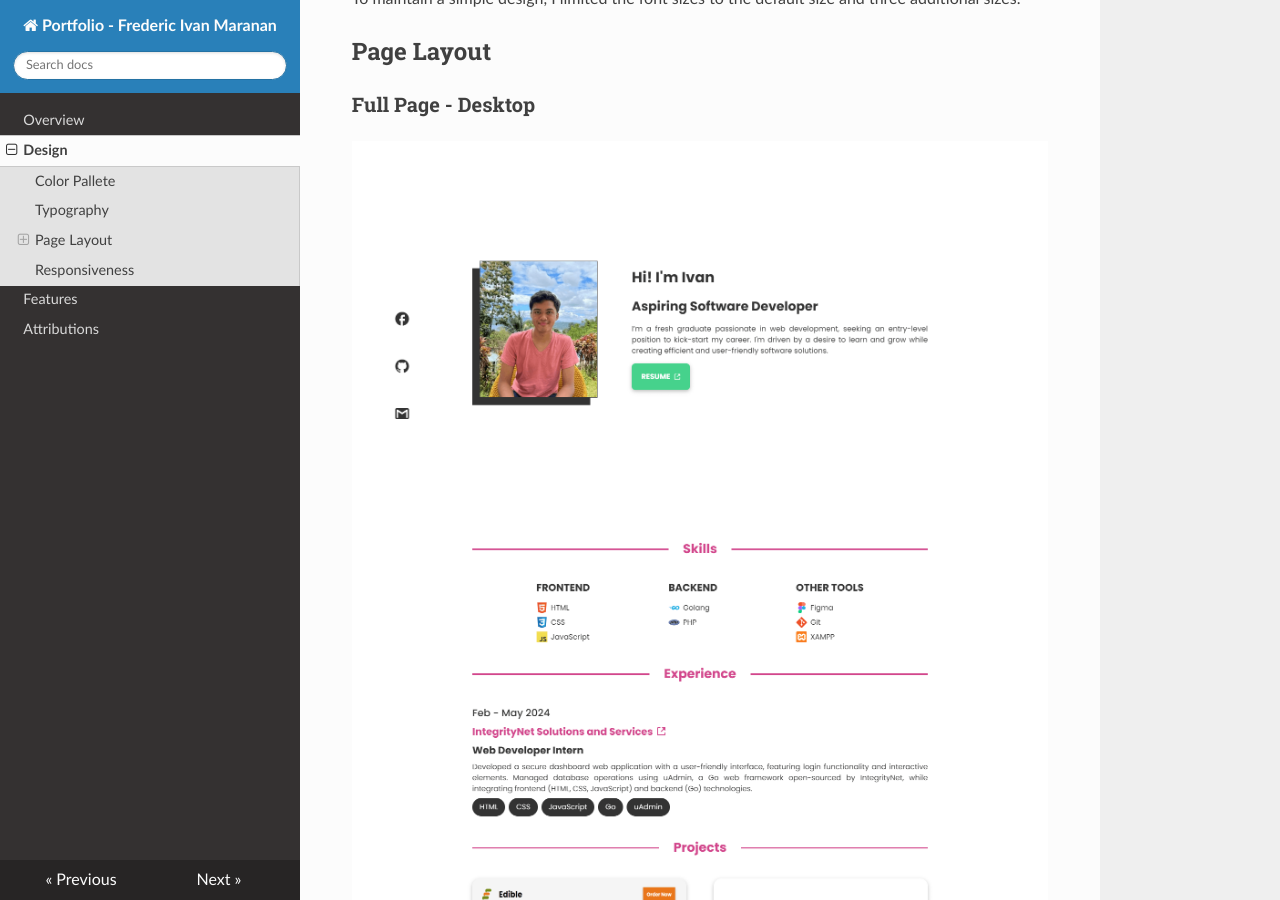
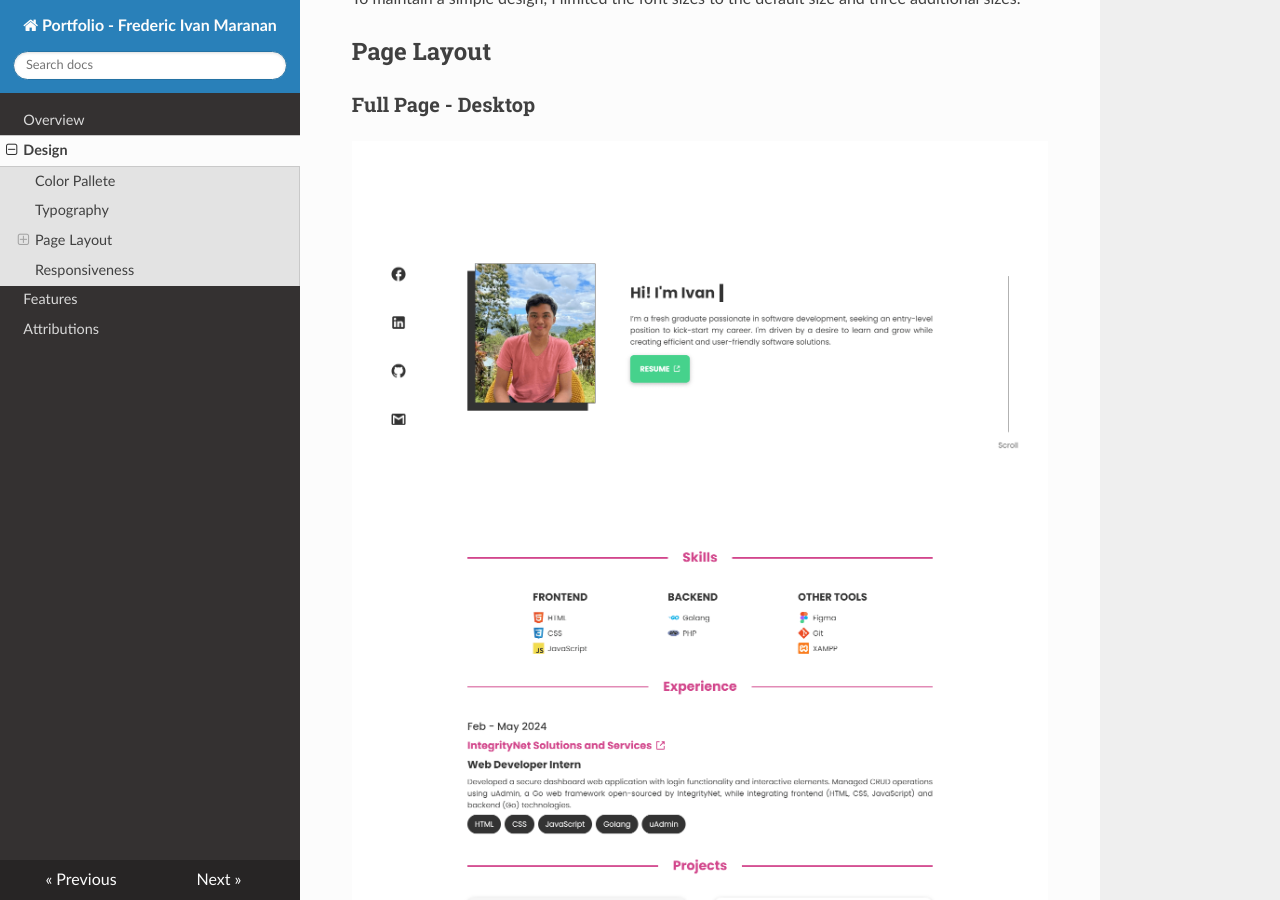
Before and after one commit to ivanmrnn/portfolio, an MkDocs documentation site: the page built from docs/design.md, in a window 1280 px wide and 900 px high, scrolled down 1071 px. Built offline with MkDocs 1.6.1, drawn with Linux system fonts in a browser that asks for light colours; nearby versions of some CDN libraries.

Commit message:
updated home info and documentation images

```diff
--- a/index.html
+++ b/index.html
@@ -29,7 +29,7 @@
                         <span class="greetings text-large bold">Hi! I'm Ivan</span>
                     </div>
 
-                    <span class="text-semi-large bold capitalize">Aspiring Software Developer</span>
+                    <!-- <span class="text-semi-large bold capitalize">Aspiring Software Developer</span> -->
                     <p >I’m a fresh graduate passionate in software development, seeking an entry-level position to kick-start my career.
                         I'm driven by a desire to learn and grow while creating efficient and user-friendly software solutions.</p>
                     <a href="Maranan-Resume.pdf" target="_blank">
```
Also changed, not shown: docs/images/home-section.png, docs/images/portfolio-full-desktop.png.
